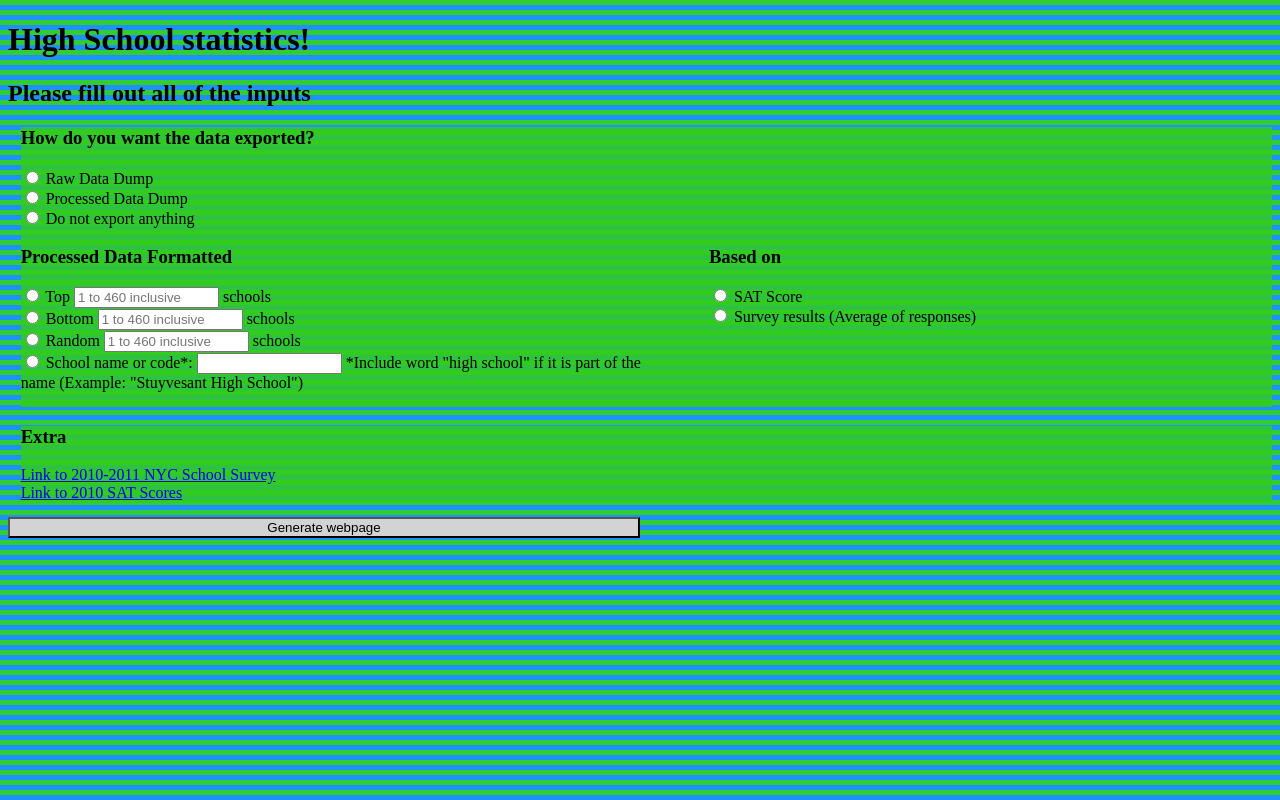
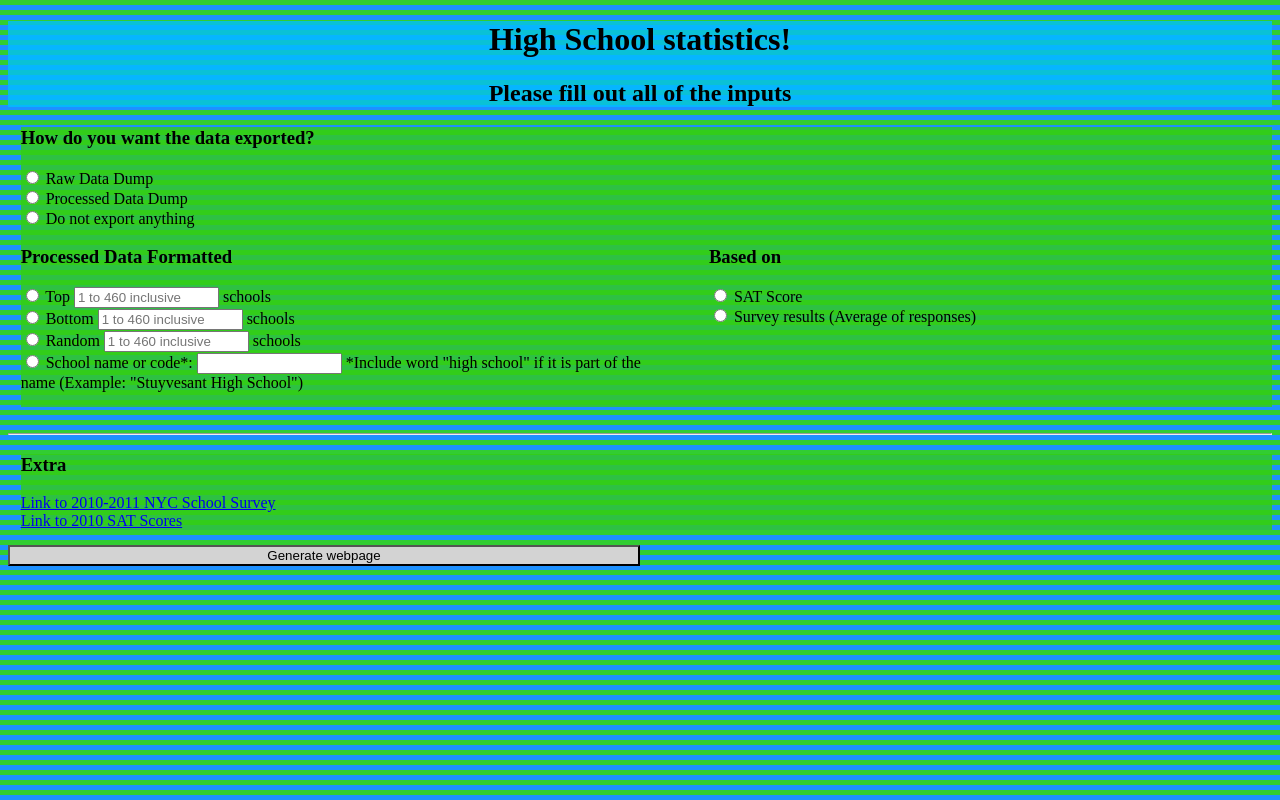
Before and after one commit to WilliamC07/DataPython, a plain HTML site: page index.html in a window 1280 px wide. Drawn offline with Linux system fonts and the light colour scheme.

Commit message:
Update index.html

```diff
--- a/index.html
+++ b/index.html
@@ -7,8 +7,10 @@
 	</title>
 </head>
 <body>
+	<div id="heading">
 	<h1>High School statistics!</h1>
 	<h2>Please fill out all of the inputs</h2>
+	</div>
 	<form method="GET" action="main.py">
 		<div id="head_export">
 			<h3>How do you want the data exported?</h3>
@@ -55,7 +57,8 @@
 				<label>Survey results (Average of responses)</label>
 			</div>
 		</div>
-
+		<br>
+		<hr>
 		<div id="head_extra">
 			<h3>Extra</h3>
 			<a href="https://data.cityofnewyork.us/Education/2010-2011-NYC-School-Survey/mnz3-dyi8" target="_blank">Link to 2010-2011 NYC School Survey</a>
```
